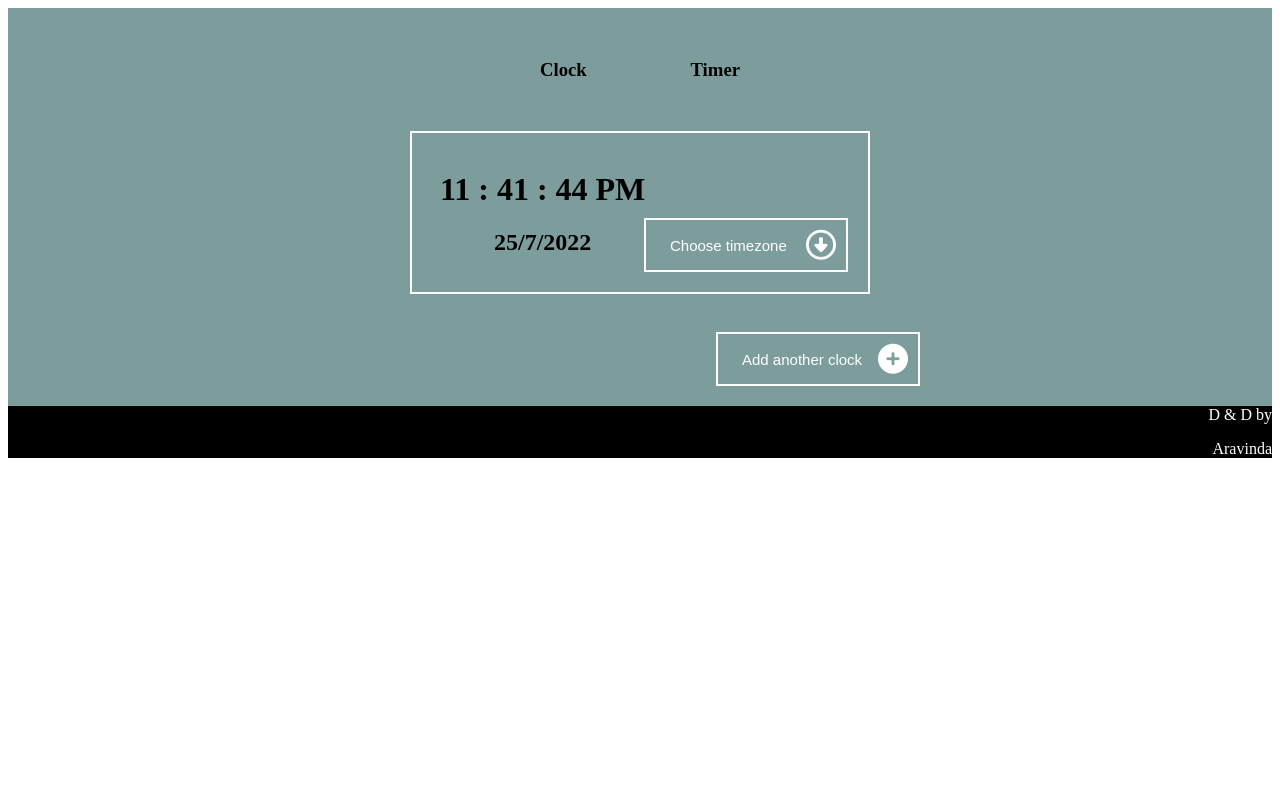
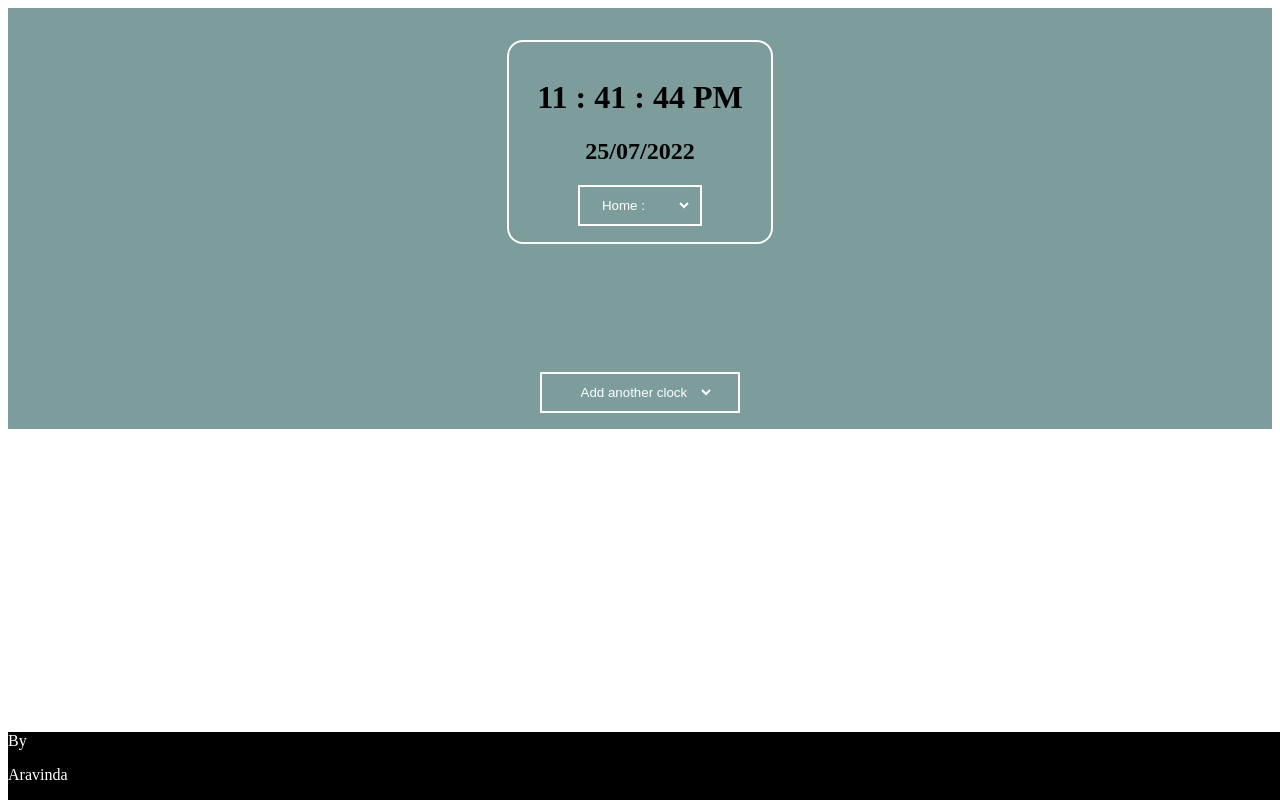
Before and after one commit to aravisv/Hobby_Projects, a plain HTML site: page clock/index.html in a window 1280 px wide. Drawn offline with Linux system fonts and the light colour scheme.

Commit message:
Add files via upload

```diff
--- a/clock/index.html
+++ b/clock/index.html
@@ -13,65 +13,43 @@
 
     <div class="main-content">
 
+        <!--
         <div class="clock-options">
             <h3>Clock</h3>
             <h3>Timer</h3>
-        </div>
+        </div> -->
 
         <div class="my-grid">
 
             <div class="clock home-time">
                 <div class="time-and-date">
+
                     <h1>11:11:11 AM</h1>
                     <h2>DD/MM/YYYY</h2>
+
                 </div>
 
                 <div class="optionbox">
                     <select id="timezone">
-                    <option>Choose timezone</option>
+                        <option selected disabled>
+                        Home :
+                    </option>
                     </select>
                 </div>
-
             </div>
-
-
-               <!-- <div class="clock foreign-time">
-                <div class="time-and-date">
-                    <h1>11:11:11 AM</h1>
-                    <h2>DD/MM/YYYY</h2>
-                </div>
-
-                <div class="delete-clock-button">
-                    <i class="fa-solid fa-trash-can"></i>
-                </div>
-            </div>
-
-            <div class="clock foreign-time">
-                <div class="time-and-date">
-                    <h1>11:11:11 AM</h1>
-                    <h2>DD/MM/YYYY</h2>
-                </div>
-
-                <div class="delete-clock-button">
-                    <i class="fa-solid fa-trash-can"></i>
-                </div>
-            </div>  -->
-
         </div>
 
         <div class="add-time-zone-section">
             <div class="optionbox">
-                <select id = "timezone">
-                <option>Add another clock</option>
-
+                <select id = "add-clock-button">
+                <option selected disabled>Add another clock</option>
                 </select>
             </div>
         </div>
-
     </div>
 
     <footer>
-        <div class="footer-heading">D & D by</div>
+        <div class="footer-heading">By</div>
         <p>Aravinda</p>
     </footer>
 
--- a/clock/script.js
+++ b/clock/script.js
@@ -10,7 +10,6 @@ function runHomeTime(HomeTimeZoneOffset){
     homeTimeIntervalID = setInterval(runClock, 1000, HomeTimeZoneOffset, homeClockNumber);
 }
 
-
 function runClock(timeZoneOffset, clockNumber){
     let localTime = new Date();
     let utc = localTime.getTime()+(localTime.getTimezoneOffset()*60000);
@@ -19,6 +18,7 @@ function runClock(timeZoneOffset, clockNumber){
     let hour = now.getHours();
     let minutes = now.getMinutes();
     let sec = now.getSeconds();
+
     let am_or_pm = "AM";
     let time,today;
     let DD = now.getDate();
@@ -43,7 +43,7 @@ function runClock(timeZoneOffset, clockNumber){
     }
 
     time = hour + " : " + minutes + " : " + sec + " " + am_or_pm;
-    today = DD + "/" + MM + "/" + YYYY;
+    today = ('0' + now.getDate()).slice(-2) + '/' + ('0' + (now.getMonth()+1)).slice(-2) + '/' + now.getFullYear();
 
     //document.getElementsByClassName("clock")[0].querySelector("h1").innerText = time;
     document.querySelectorAll(".clock")[clockNumber].querySelector("h1").innerText = time;
@@ -53,19 +53,17 @@ function runClock(timeZoneOffset, clockNumber){
 var selectID = document.querySelectorAll("#timezone");
 var optionElement;
 
-function addTimeZoneOptions()
+function addTimeZoneOptions1()
 {
-
 for(var j=0; j< selectID.length; j++)
 {
-
     for(var i=-12; i<=14; i+=0.5){
         optionElement = document.createElement('option');
 
       if(i>0)
-      optionElement.innerText = "GMT+"+i;
+      optionElement.innerText += "GMT+"+i;
       else
-      optionElement.innerText = "GMT"+i;
+      optionElement.innerText += "GMT"+i;
 
       if(j === 0)
       optionElement.setAttribute('value',("home-time-"+optionElement.innerText));
@@ -76,7 +74,26 @@ for(var j=0; j< selectID.length; j++)
 }
 }
 
-window.addEventListener('load', addTimeZoneOptions);
+let addClockButton = document.getElementById("add-clock-button");
+
+function addTimeZoneOptions2()
+{
+    for(var i=-12; i<=14; i+=0.5){
+        optionElement = document.createElement('option');
+
+      if(i>0)
+      optionElement.innerText += "GMT+"+i;
+      else
+      optionElement.innerText += "GMT"+i;
+
+      optionElement.setAttribute('value',("foreign-time-"+optionElement.innerText));
+      addClockButton.append(optionElement);
+
+    }
+}
+
+window.addEventListener('load', addTimeZoneOptions1);
+window.addEventListener('load', addTimeZoneOptions2);
 
 
 for(var j=0; j< selectID.length; j++)
@@ -87,51 +104,58 @@ for(var j=0; j< selectID.length; j++)
             clearInterval(homeTimeIntervalID);
             //ttt = document.querySelectorAll("#timezone")[0];
             //console.log( (ttt.options[ttt.selectedIndex].value).substr("home-time-GMT".length)  );
+
             HomeTimeZoneOffset = 1 * (selectID[0].options[selectID[0].selectedIndex].value).substr("home-time-GMT".length);
             //console.log(HomeTimeZoneOffset, " ", typeof(HomeTimeZoneOffset));
 
             runHomeTime(HomeTimeZoneOffset, homeClockNumber);
         });
     }
+}
 
-    else{
-        selectID[1].addEventListener("change",()=>{
+
+addClockButton.addEventListener("change",()=>{
 
     //add this value as class
-        console.log(selectID[1].options[selectID[1].selectedIndex].value);
+    console.log(addClockButton.options[addClockButton.selectedIndex].value);
 
     var parent = document.querySelector(".my-grid");
     var child1 = document.createElement('div');
     var child11 = document.createElement('div');
     child11.classList.add("delete-clock-button");
+
     var deleteIcon = document.createElement('i');
 
     deleteIcon.classList.add("fa-solid","fa-trash-can");
 
-        child11.append(deleteIcon);
-
-
     child1.classList.add("clock");
     child1.classList.add("foreign-time");
 
+    var foreignClockTimeZone = addClockButton.options[addClockButton.selectedIndex].value.substr("foreign-time-GMT".length);
 
-        //necessary to add gmt as a class?
-        //child.classList.add((selectID[1].options[selectID[1].selectedIndex].value).substr("foreign-time-GMT".length));
+    deleteIcon.setAttribute('onclick', 'deleteThisClock(this)' );
 
-        var foreignClockTimeZone = selectID[1].options[selectID[1].selectedIndex].value.substr("foreign-time-GMT".length);
+    child11.append( ("GMT" + foreignClockTimeZone) , deleteIcon);
+
     var grandChild = document.createElement('div');
     grandChild.setAttribute('class', "time-and-date");
 
     grandChild.append(document.createElement('h1') , document.createElement('h2') );
 
-        setInterval(runClock , 1000, foreignClockTimeZone, ++clockNumber);
     child1.append(grandChild);
     parent.append(child1);
     child1.append(child11);
 
+    clockNumber = clockNumber + 1;
+    console.log(clockNumber);
+    runClock(foreignClockTimeZone,clockNumber);
+    setInterval(runClock , 1000, foreignClockTimeZone, clockNumber);
+
     //delete this option from select tag
-        selectID[1].options[selectID[1].selectedIndex].remove();
+    addClockButton.options[addClockButton.selectedIndex].remove();
+}
+);
 
-        });
+function deleteThisClock(clockToDelete){
+    console.log(this);
 }
-}
--- a/clock/styles.css
+++ b/clock/styles.css
@@ -16,7 +16,7 @@
 
 .my-grid{
     display: grid;
-    grid-template-columns: repeat(auto-fit,minmax(500px,1fr));
+    grid-template-columns: repeat(auto-fit,minmax(300px,1fr));
     gap: 20px;
     justify-items: center;
 }
@@ -25,31 +25,24 @@
     padding: 1em 1.75em;
     border: 2px solid white;
     display: flex;
-    width: 400px;
+    flex-direction: column;
+    margin: 32px;
     position: relative;
-    justify-content: space-between;
-}
-
-.foreign-time{
-    width: 200px;
+    align-items: center;
+    border-radius: 16px;
 }
 
 .optionbox{
-    position: absolute;
-    bottom: 20px;
-    right: 20px;
     border: 2px solid white;
-    width: 200px;
+    padding: 0 8px;
+    font-size: 15px;
 }
 
 .optionbox select {
     background-color: #7D9D9C;
     color: #fff;
     padding: 10px;
-    width: 180px;
-    height: 50px;
     border: none;
-    font-size: 15px;
     -webkit-appearance: button;
     outline: none;
 }
@@ -58,58 +51,39 @@
     cursor: pointer;
 }
 
-.optionbox:before{
-    content: '\f358';
-    font-family: "Font Awesome 5 free";
-    position: absolute;
-    top: 0;
-    right: 0;
-    height: 50px;
-    width: 50px;
-    background-color: #7D9D9C;
-    text-align: center;
-    line-height: 50px;
-    color:#fff;
-    font-size: 30px;
-    pointer-events: none;
-}
-
 .optionbox:hover{
     background-color: #7D9D9C;
     box-shadow: 2px 2px 2px 2px rgba(0, 0, 0, 0.2);
     cursor: pointer;
 }
 
-
 .delete-clock-button{
-    position: relative;
-    font-size: 25px;
+    font-size: 15px;
     color: white;
-    height: 35px;
-    text-align: center;
-    top:0px;
+    border: 2px solid white;
+    padding: 10px;
 }
 
-.delete-clock-button:hover{
+.delete-clock-button i{
+    padding-left: 10px;
+}
+
+.delete-clock-button i:hover{
     text-shadow: 2px 2px rgba(0, 0, 0, 0.2);
     cursor: pointer;
 }
 
-
 .add-time-zone-section{
     padding: 1em 0;
-    width: 600px;
+    width: 200px;
     position: relative;
     margin-top: 5em;
 }
 
-.add-time-zone-section .optionbox:before{
-    content: '\f055';
-    font-weight: 900;
-}
-
 footer{
-    text-align: end;
+    position: fixed;
+    bottom: 0;
+    width: 100%;
     background-color: black;
     color: white;
 }
```
Lines whose indentation alone changed are shown as unchanged.
